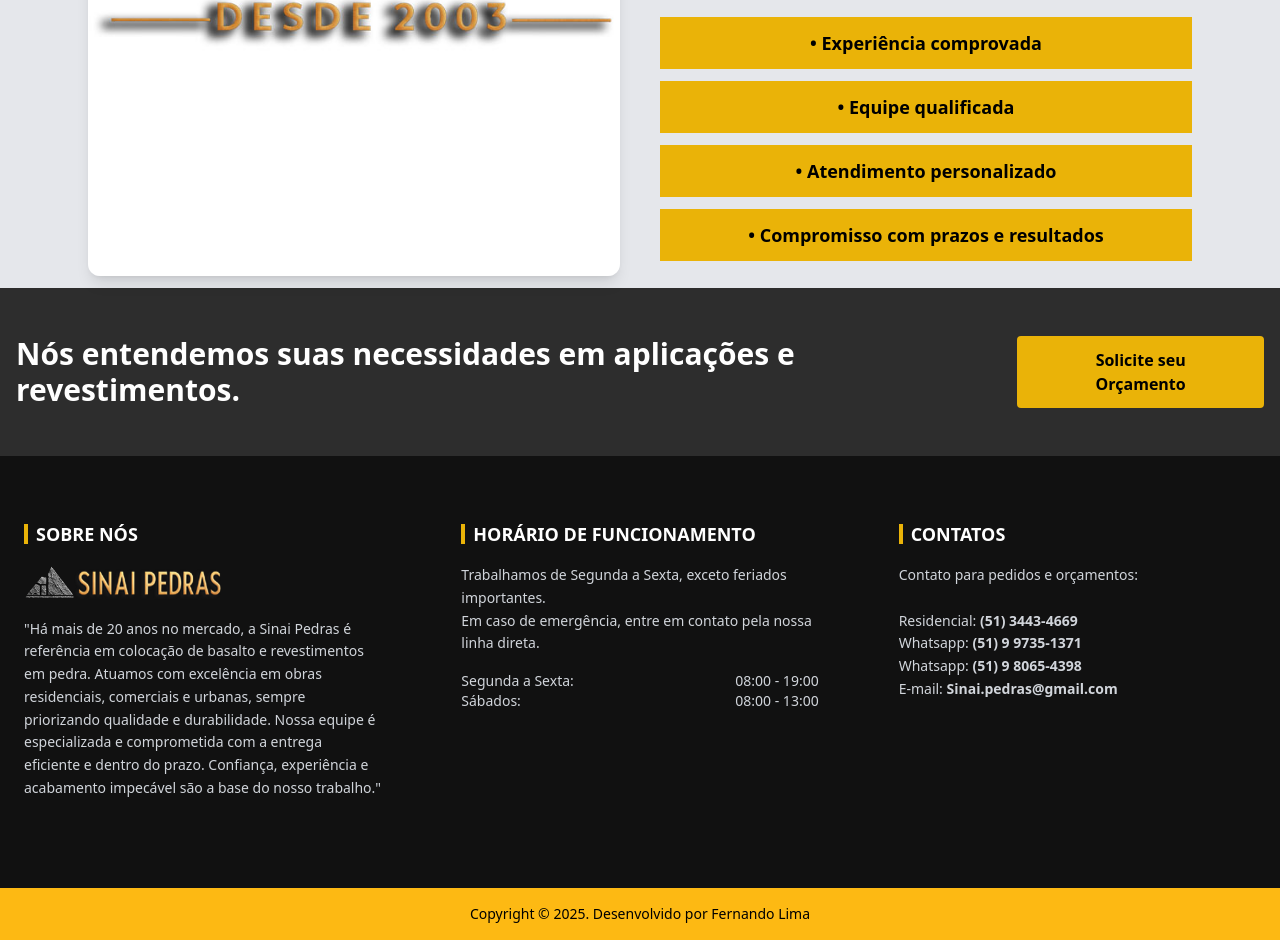
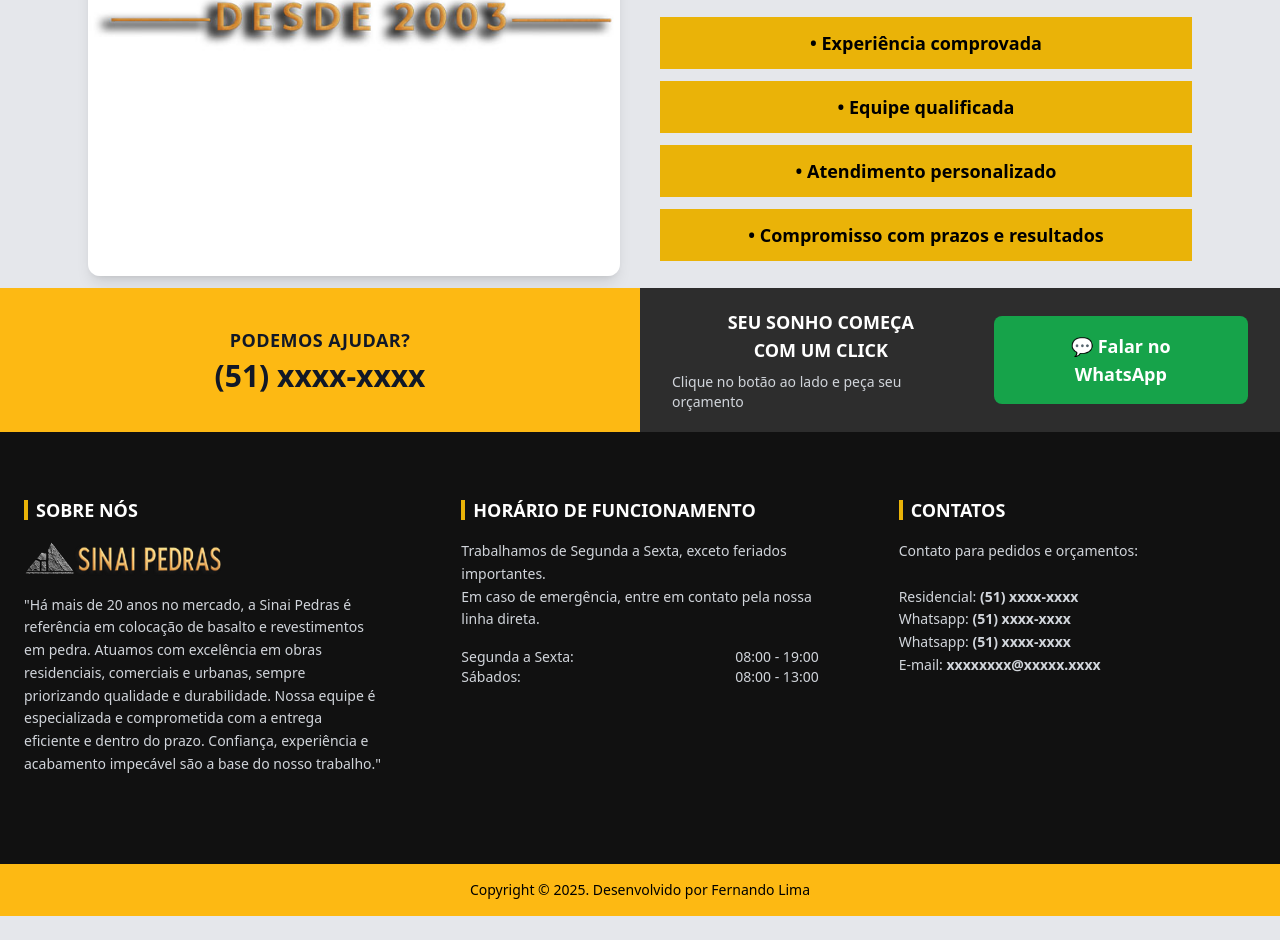
Before and after one commit to ReyFertek/sinaiDeploy2, a plain HTML site: page sobre.html in a window 1280 px wide. Shown: the part 755-1695 px from the top of the page. After the commit the page ends 1671 px from the top, so only its background shows below. Drawn offline with nearby package versions, Linux system fonts and the light colour scheme; files that its build step writes are made by us from their sources.

Commit message:
alteraçao de numeros xxxxx

```diff
--- a/sobre.html
+++ b/sobre.html
@@ -123,23 +123,44 @@
   </div>
 </section>
 
-<!-- Seção de apelo à ação -->
-<section class="bg-[#2d2d2d] py-12">
-  <div class="container mx-auto px-4 flex flex-col md:flex-row items-center justify-between">
+<!-- Seção de Contato Rápido -->
+<section class="w-full">
+  <div class="grid grid-cols-1 lg:grid-cols-2">
 
-    <!-- Texto -->
-    <h3 class="text-white text-2xl md:text-3xl font-semibold text-center md:text-left mb-6 md:mb-0">
-      Nós entendemos suas necessidades em aplicações e revestimentos.
-    </h3>
+    <!-- Lado esquerdo -->
+    <div class="bg-[#FDB913] py-5 flex items-center justify-center text-center">
+      <div>
+        <h3 class="text-gray-900 text-lg font-semibold uppercase tracking-wide">
+          Podemos ajudar?
+        </h3>
+        <h4 class="text-gray-900 text-3xl font-extrabold mt-1">
+          (51) xxxx-xxxx
+        </h4>
+      </div>
+    </div>
 
-    <!-- Botão -->
-    <a href="#"
-       class="bg-yellow-500 hover:bg-yellow-600 text-black font-bold px-8 py-3 rounded transition-all duration-300 text-center">
-      Solicite seu Orçamento
-    </a>
+    <!-- Lado direito -->
+    <div class="bg-[#2D2D2D] py-5 px-8 flex flex-col md:flex-row items-center justify-between gap-6">
+
+      <div class="text-center md:text-left">
+        <h4 class="text-white text-lg text-center font-bold uppercase">Seu sonho começa <br>com um click</h4>
+        <p class="text-gray-300 text-sm mt-2">Clique no botão ao lado e peça seu orçamento</p>
+      </div>
+
+      <!-- WhatsApp Button -->
+      <div class="flex justify-center items-center mt-3 md:mt-0">
+        <a href="https://wa.me/xxxx-xxxx" class="inline-flex items-center gap-2 bg-green-600 hover:bg-green-700 text-white font-bold text-lg text-center px-8 py-4 rounded-lg">
+        💬 Falar no WhatsApp
+        </a>
+      </div>
+
+
+    </div>
 
   </div>
 </section>
+
+</main>
 
 <!-- Footer (rodapé completo)-->
 <footer class="bg-[#111] text-gray-300 py-16">
@@ -195,17 +216,16 @@
 
         <p class="text-sm leading-relaxed">
           Contato para pedidos e orçamentos:<br><br>
-          Residencial: <span class="font-semibold">(51) 3443-4669</span><br>
-          Whatsapp: <span class="font-semibold">(51) 9 9735-1371</span><br>
-          Whatsapp: <span class="font-semibold">(51) 9 8065-4398</span><br>
-          E-mail: <span class="font-semibold">Sinai.pedras@gmail.com</span>
+          Residencial: <span class="font-semibold">(51) xxxx-xxxx</span><br>
+          Whatsapp: <span class="font-semibold">(51) xxxx-xxxx</span><br>
+          Whatsapp: <span class="font-semibold">(51) xxxx-xxxx</span><br>
+          E-mail: <span class="font-semibold">xxxxxxxx@xxxxx.xxxx</span>
         </p>
       </div>
 
     </div>
   </div>
 </footer>
-
   <div class="bg-[#FDB913] text-center py-4">
     <p class="text-black text-sm font-medium">Copyright © 2025. Desenvolvido por Fernando Lima</p>
   </div>
```
Also changed, not shown: contato.html (+18 -28 lines), index.html (+10 -10 lines), projetos.html (+47 -33 lines).
